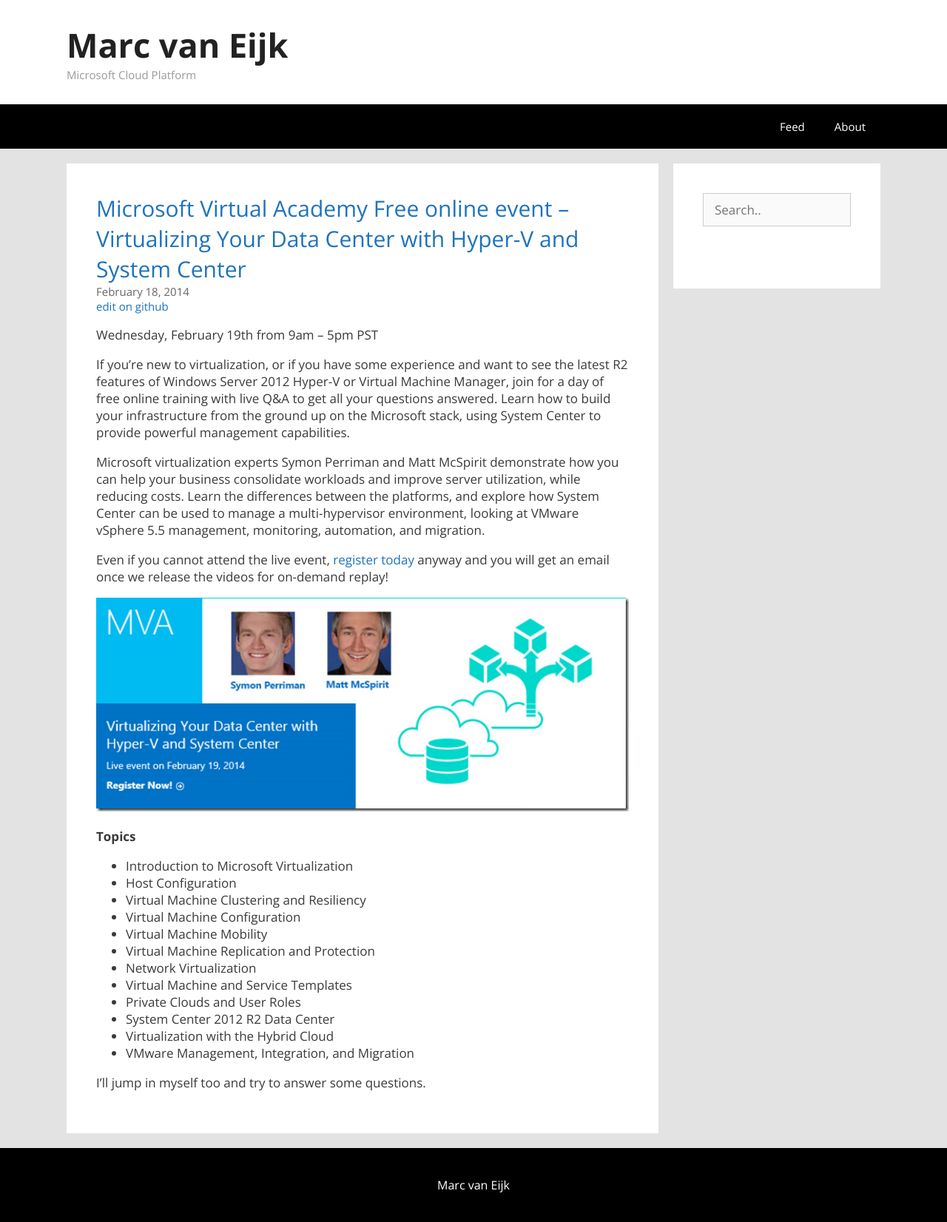
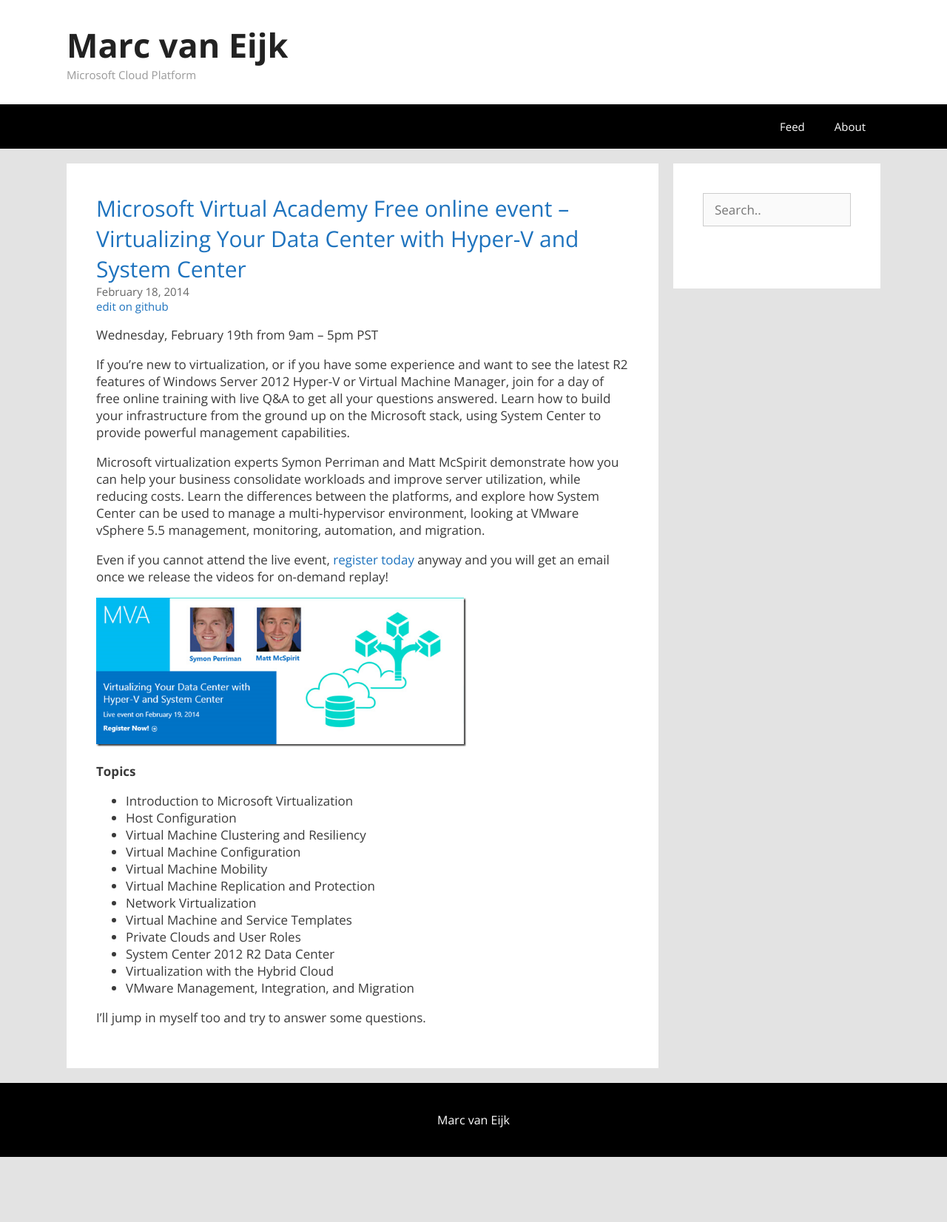
Before and after one commit to marcvaneijk/marcvaneijk.old, a Jekyll site: the page built from _posts/2014-02-18-hypervmva.md, in a window 1280 px wide. Shown: the whole page at 74% size. Built offline with Jekyll 4.4.1, drawn with Linux system fonts in a browser that asks for light colours; nearby versions of some CDN libraries; after the commit the page ends 1564 px from its top, so only the background shows below that.

Commit message:
Update 2014-02-18-hypervmva.md

```diff
--- a/_posts/2014-02-18-hypervmva.md
+++ b/_posts/2014-02-18-hypervmva.md
@@ -13,7 +13,7 @@ Microsoft virtualization experts Symon Perriman and Matt McSpirit demonstrate ho
 
 Even if you cannot attend the live event, [register today](http://aka.ms/virtDC) anyway and you will get an email once we release the videos for on-demand replay!
 
-<img src="/images/2014-02-18/MVA.png" width="720">
+<img src="/images/2014-02-18/MVA.png" width="500">
 
 **Topics**
 
```
